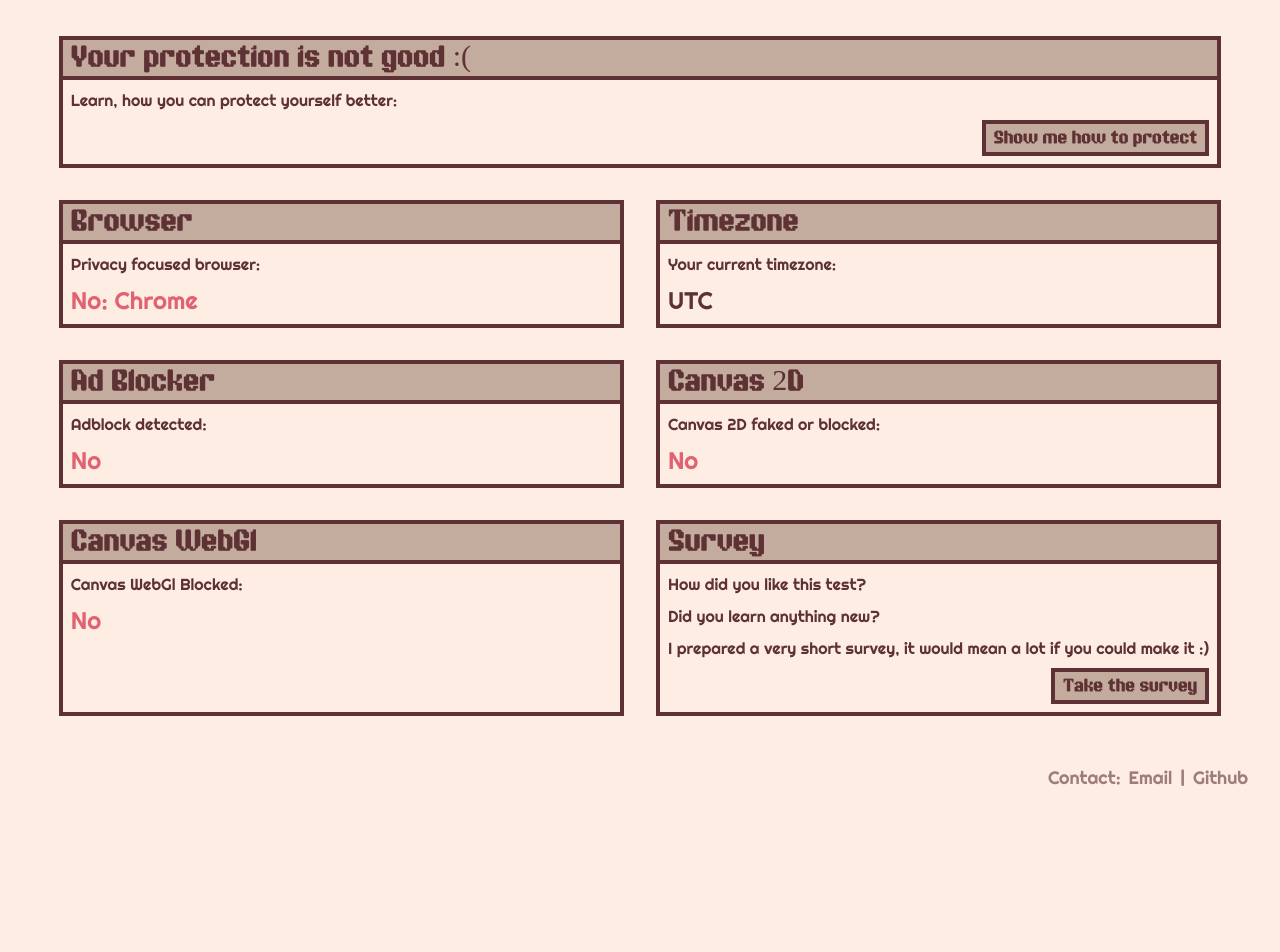
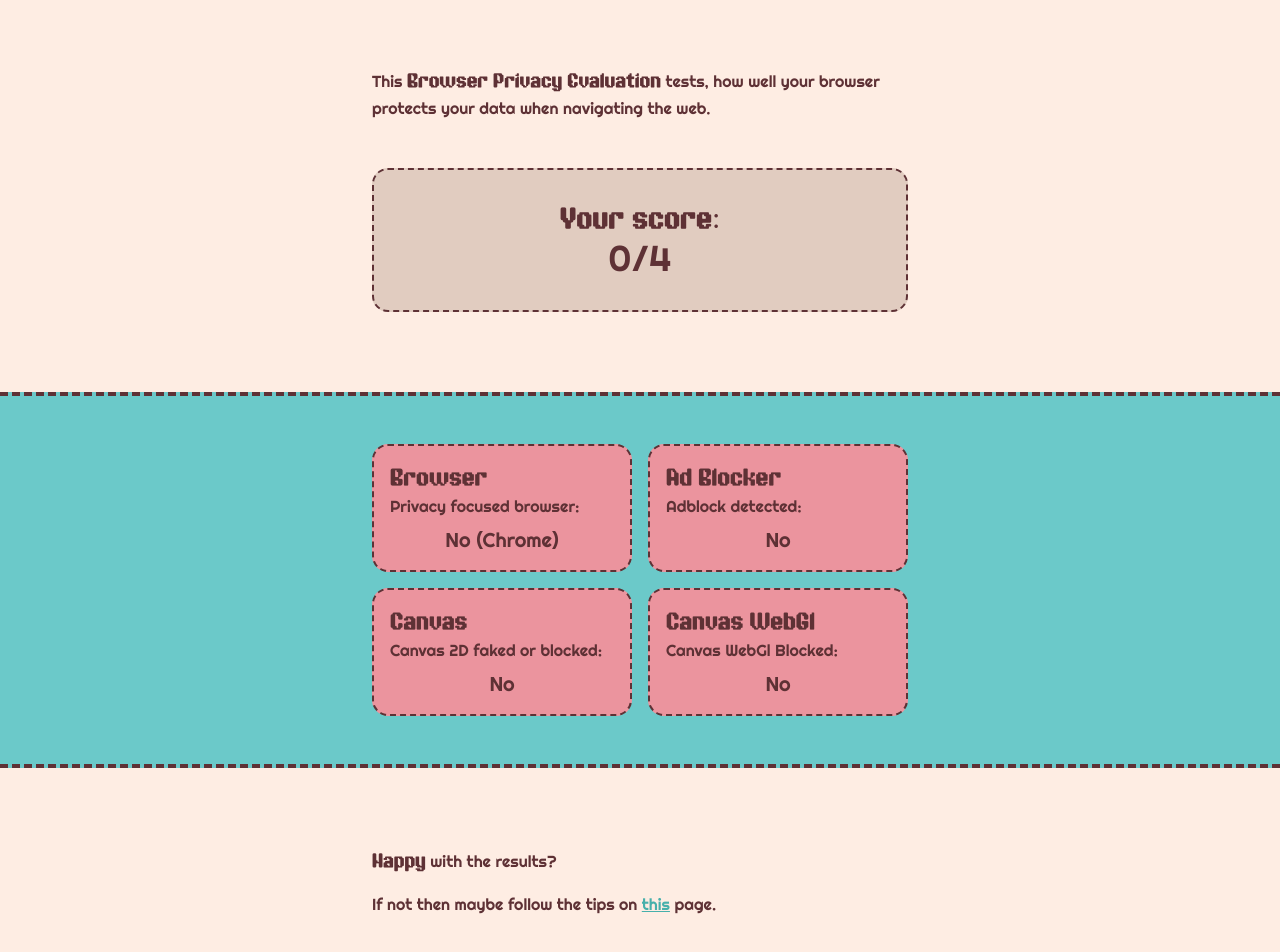
Before and after one commit to bastipnt/fp-protect, a React (Vite) app: page /test in a window 1280 px wide. Shown: the part 60-1012 px from the top of the page. Before the commit the page ends 884 px from the top, so only its background shows below. Built offline with nearby package versions, Linux system fonts and the light colour scheme.

Commit message:
refactor test page

```diff
--- a/src/components/TestCard.tsx
+++ b/src/components/TestCard.tsx
@@ -9,11 +9,13 @@ type Props = {
 
 const TestCard: React.FC<Props> = ({ children, title, danger, result }) => {
   return (
-    <div className="border-stroke bg-surface border-4 sm:min-w-80">
-      <h2 className="bg-surface-darker border-b-4 px-2 text-xl sm:text-3xl">{title}</h2>
-      <div className="flex flex-col gap-2 p-2">
+    <div
+      className={`rounded-2xl border-2 border-dashed p-4 ${danger ? "bg-danger-lighter" : "bg-primary-lighter"}`}
+    >
+      <h2 className="text-xl sm:text-2xl">{title}</h2>
+      <div className="flex flex-col gap-2">
         {children}
-        <p className={`text-xl sm:text-2xl ${danger ? "text-danger" : ""}`}>{result}</p>
+        <p className="text-center text-xl">{result}</p>
       </div>
     </div>
   );
--- a/src/index.css
+++ b/src/index.css
@@ -21,6 +21,7 @@
   --color-primary-darker: #47b0ab;
 
   --color-danger: #e16371;
+  --color-danger-lighter: hsl(353 68 75 / 100%);
 
   --font-heading: "GamePaused";
 
--- a/src/pages/Testing.tsx
+++ b/src/pages/Testing.tsx
@@ -1,24 +1,18 @@
-import { ReactNode, useEffect, useState } from "react";
+import { useEffect, useState } from "react";
 import { Link } from "wouter";
-import Card from "../components/Card";
+import PageSection from "../components/PageSection";
+import SectionTitle from "../components/SectionTitle";
 import TestCard from "../components/TestCard";
 import { useDetectAdblock } from "../hooks/useDetectAdBlock";
 import { Browsers, useDetectBrowser } from "../hooks/useDetectBrowser";
 import { useDetectCanvasBlock } from "../hooks/useDetectCanvasBlock";
-
-enum ProtectionState {
-  GOOD = "good",
-  OK = "ok",
-  BAD = "bad",
-}
 
 const Testing: React.FC = () => {
   const { adBlockDetected } = useDetectAdblock();
   const { browser } = useDetectBrowser();
   const { canvas2dBlocked, canvasWebGlBlocked, canvas2dRef, canvasWebGlRef } =
     useDetectCanvasBlock();
-
-  const [protectionState, setProtectionState] = useState<ProtectionState>(ProtectionState.BAD);
+  const [scoreNum, setScoreNum] = useState<number>(0);
 
   useEffect(() => {
     const requirements = [
@@ -28,77 +22,57 @@ const Testing: React.FC = () => {
       canvasWebGlBlocked,
     ];
 
-    const numFullfilled = requirements.reduce((num, requirementVal) => {
+    setScoreNum(
+      requirements.reduce((num, requirementVal) => {
         return num + (requirementVal ? 1 : 0);
-    }, 0);
-
-    if (numFullfilled === 4) setProtectionState(ProtectionState.GOOD);
-    else if (numFullfilled === 3) setProtectionState(ProtectionState.OK);
-    else setProtectionState(ProtectionState.BAD);
+      }, 0),
+    );
   }, [browser, adBlockDetected, canvas2dBlocked, canvasWebGlBlocked]);
 
-  const getTimeZone = (): string => {
-    const DateTimeFormat = window.Intl?.DateTimeFormat;
-    let timezone = "Unknown";
-    if (DateTimeFormat) timezone = new DateTimeFormat().resolvedOptions().timeZone || "Unknown";
+  // const getTimeZone = (): string => {
+  //   const DateTimeFormat = window.Intl?.DateTimeFormat;
+  //   let timezone = "Unknown";
+  //   if (DateTimeFormat) timezone = new DateTimeFormat().resolvedOptions().timeZone || "Unknown";
 
-    return timezone;
-  };
-
-  const getTitle = (state: ProtectionState): string => {
-    switch (state) {
-      case ProtectionState.GOOD:
-        return "Congrats!";
-      case ProtectionState.OK:
-        return "Almost there!";
-
-      default:
-        return "Your protection is not good :(";
-    }
-  };
-
-  const getContent = (state: ProtectionState): ReactNode => {
-    switch (state) {
-      case ProtectionState.GOOD:
-        return <p>You are very good protected.</p>;
-      case ProtectionState.OK:
-        return <p>Your protection is ok, but could be better.</p>;
-
-      default:
-        return (
-          <>
-            <p>Learn, how you can protect yourself better:</p>
-            <Link
-              to="/mitigation-strategies"
-              className="bg-surface-darker text-bold font-heading cursor-pointer self-end border-4 px-2 text-lg"
-            >
-              Show me how to protect
-            </Link>
-          </>
-        );
-    }
-  };
+  //   return timezone;
+  // };
 
   return (
     <>
-      <canvas className="fixed -top-1000 -left-1000" ref={canvas2dRef}></canvas>
-      <canvas className="fixed -top-1000 -left-1000" ref={canvasWebGlRef}></canvas>
+      <canvas className="pointer-events-none fixed -top-1000 -left-1000" ref={canvas2dRef}></canvas>
+      <canvas
+        className="pointer-events-none fixed -top-1000 -left-1000"
+        ref={canvasWebGlRef}
+      ></canvas>
 
-      <section className="smp:p-0 fixed top-(--phone-browser-top) left-(--phone-browser-left) grid h-(--phone-browser-h) w-(--phone-browser-w) grid-cols-1 gap-8 overflow-scroll p-4 sm:static sm:h-auto sm:w-auto sm:grid-cols-2 sm:overflow-hidden">
-        <Card title={getTitle(protectionState)} className="sm:col-span-2" responsive={false}>
-          {getContent(protectionState)}
-        </Card>
+      <PageSection>
+        <p>
+          This <SectionTitle>Browser Privacy Evaluation</SectionTitle> tests, how well your browser
+          protects your data when navigating the web.
+        </p>
+        <div className="bg-surface-darker-half mt-8 flex flex-col rounded-2xl border-2 border-dashed px-4 py-8">
+          <h2 className="text-center text-3xl">Your score:</h2>
+          <p className="text-center text-4xl">{scoreNum}/4</p>
+        </div>
+      </PageSection>
 
+      <PageSection bg>
+        <ul className="grid gap-4 sm:grid-cols-2">
+          <li>
             <TestCard
               title="Browser"
               danger={browser !== Browsers.FIREFOX}
-          result={browser === Browsers.FIREFOX ? `Yes: ${browser}` : `No: ${browser}`}
+              result={browser === Browsers.FIREFOX ? `Yes (${browser})` : `No (${browser})`}
             >
               <p>Privacy focused browser:</p>
             </TestCard>
+          </li>
+          {/* <li>
             <TestCard title="Timezone" result={getTimeZone()}>
               <p>Your current timezone:</p>
             </TestCard>
+          </li> */}
+          <li>
             <TestCard
               title="Ad Blocker"
               danger={!adBlockDetected}
@@ -106,13 +80,17 @@ const Testing: React.FC = () => {
             >
               <p>Adblock detected:</p>
             </TestCard>
+          </li>
+          <li>
             <TestCard
-          title="Canvas 2D"
+              title="Canvas"
               danger={!canvas2dBlocked}
               result={canvas2dBlocked ? "Yes" : "No"}
             >
               <p>Canvas 2D faked or blocked:</p>
             </TestCard>
+          </li>
+          <li>
             <TestCard
               title="Canvas WebGl"
               danger={!canvasWebGlBlocked}
@@ -120,20 +98,43 @@ const Testing: React.FC = () => {
             >
               <p>Canvas WebGl Blocked:</p>
             </TestCard>
+          </li>
+        </ul>
+      </PageSection>
 
-        <Card title="Survey" responsive={false}>
-          <p>How did you like this test?</p>
-          <p>Did you learn anything new?</p>
-          <p>I prepared a very short survey, it would mean a lot if you could make it :)</p>
+      <PageSection>
+        <p>
+          <SectionTitle>Happy</SectionTitle> with the results?
+        </p>
+        <p>
+          If not then maybe follow the tips on{" "}
+          <Link to="/mitigation-strategies" className="link">
+            this
+          </Link>{" "}
+          page.
+        </p>
+      </PageSection>
+
+      <PageSection bg>
+        <p>
+          <SectionTitle>Survey</SectionTitle>
+        </p>
+        <p>Thanks for taking your time and looking at this webpage!</p>
+        <p>It originated as a project from my masters thesis.</p>
+        <p>
+          If you liked it (or not), it would help me to take my survey on targeted ads and web
+          tracking.
+        </p>
+        <p>It is very short and will take you only ~2mins. Thanks! 💜✨</p>
+      </PageSection>
+
       <a
         href="https://tracking-survey.bastipnt.de/?ref=test"
         target="_blank"
-            className="bg-surface-darker text-bold font-heading cursor-pointer self-end border-4 px-2 text-lg"
+        className="font-heading bg-surface-darker-half m-4 my-8 rounded-2xl border-2 border-dashed p-4 text-center text-2xl"
       >
-            Take the survey
+        Take the Survey
       </a>
-        </Card>
-      </section>
     </>
   );
 };
```
Lines whose indentation alone changed are shown as unchanged.
